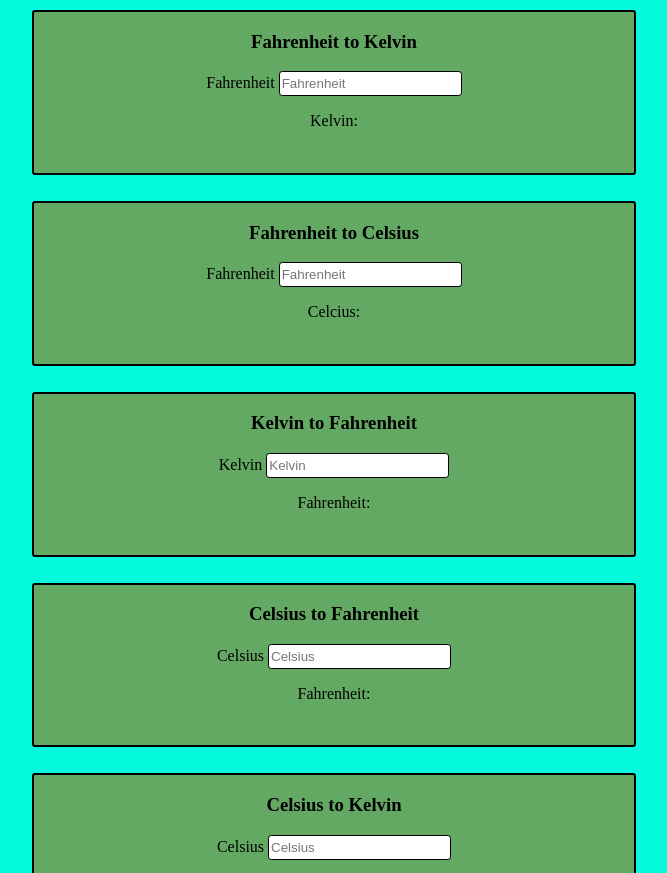
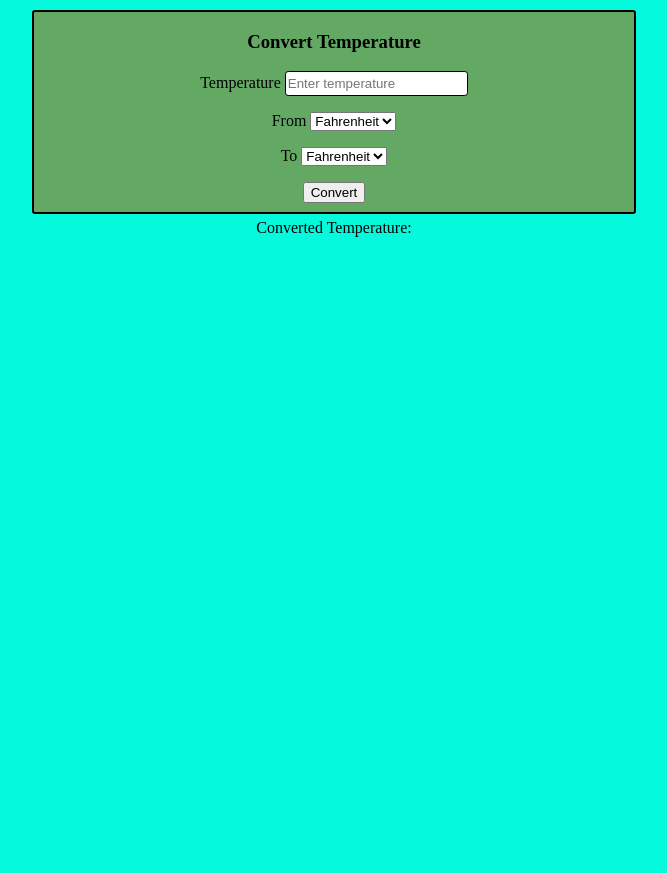
Before and after one commit to jeevanjyothibellana/TemperatureConverter, a plain HTML site: page index.html in a window 1280 px wide. Shown: the part 66-939 px from the top of the page, without its empty margins (306-973 px from the left). Drawn offline with Linux system fonts and the light colour scheme.

Commit message:
Update index.html

```diff
--- a/index.html
+++ b/index.html
@@ -7,67 +7,55 @@
     <title>Temperature Converter</title>
 
     <style>
-
-html{
+        html {
             background: rgb(5, 250, 221);
         }
 
-    .container{
+        .container {
             width: 100%;
             height: 150vh;
-        /* border: 3px solid red; */
-        justify-content: center;
             display: flex;
             align-items: center;
             flex-direction: column;
-        /* flex-wrap: wrap; */
-
-
-
         }
 
-    .box1{
+        .box1 {
             height: 200px;
             width: 600px;
             border: 2px solid black;
             margin: 13px;
             text-align: center;
             background: #ac6d0891;
-        border-radius:3px ;
-
+            border-radius: 3px;
         }
 
-    .heading{
+        .heading {
             font-size: 3rem;
             font-weight: bold;
             color: rgb(0, 0, 0);
         }
 
-    .case1{
+        .case1 {
             text-align: center;
         }
 
-    input{
+        input {
             height: 1.3rem;
             border-radius: .2rem;
             border: 1px solid black;
         }
 
-    input:focus{
+        input:focus {
             border: 2px solid rgb(0, 0, 0);
         }
 
-
-@media (max-width: 500px)
-{
-  .heading{
+        @media (max-width: 500px) {
+            .heading {
                 text-align: center;
                 font-size: 1.5rem;
             }
         }
-
     </style>
-
 
 </head>
 <body>
@@ -76,134 +64,59 @@ html{
     <div class="heading">Temperature Converter</div>
 
     <div class="box1">
-<h3>Fahrenheit to Kelvin</h3>
-
+        <h3>Convert Temperature</h3>
         <p class="case1">
-    <label>Fahrenheit</label>
-    <input id="inputFahrenheit" type="number" placeholder="Fahrenheit" oninput="temperatureConverter(this.value)" onchange="temperatureConverter(this.value)">
+            <label>Temperature</label>
+            <input id="inputTemperature" type="number" placeholder="Enter temperature" oninput="convertTemperature()">
         </p>
-  <p>Kelvin: <span id="outputKelvin"></span></p>
-
-
+        <p>
+            <label>From</label>
+            <select id="selectFrom">
+                <option value="fahrenheit">Fahrenheit</option>
+                <option value="celsius">Celsius</option>
+                <option value="kelvin">Kelvin</option>
+            </select>
+        </p>
+        <p>
+            <label>To</label>
+            <select id="selectTo">
+                <option value="fahrenheit">Fahrenheit</option>
+                <option value="celsius">Celsius</option>
+                <option value="kelvin">Kelvin</option>
+            </select>
+        </p>
+        <button onclick="convertTemperature()">Convert</button>
+        <p>Converted Temperature: <span id="outputTemperature"></span></p>
+    </div>
 </div>
 
+<script>
+    function convertTemperature() {
+        const inputTemperature = parseFloat(document.getElementById("inputTemperature").value);
+        const selectFrom = document.getElementById("selectFrom").value;
+        const selectTo = document.getElementById("selectTo").value;
 
+        let convertedTemperature;
 
-<div class="box1">
-    <h3>Fahrenheit to Celsius</h3>
-    <p class="case1">
-        <label>Fahrenheit</label>
-        <input id="inputf" type="number" placeholder="Fahrenheit" oninput="tconvertor(this.value)" onchange="tconvertor(this.value)">
-      </p>
-      <p>Celcius: <span id="outputCelcius"></span></p>
-
-
-    </div>
-
-
-
-
-<div class="box1">
-    <h3>Kelvin to Fahrenheit</h3>
-    <p class="case1">
-        <label>Kelvin</label>
-        <input id="inputKelvin" type="number" placeholder="Kelvin" oninput="tempConverter(this.value)" onchange="tempConverter(this.value)">
-      </p>
-      <p>Fahrenheit: <span id="outputFahrenheit"></span></p>
-
-
-
-</div>
-
-
-
-<div class="box1">
-    <h3>Celsius to Fahrenheit</h3>
-    <p>
-        <label>Celsius</label>
-        <input id="inputCelsius" type="number" placeholder="Celsius" oninput="temperatConvertor(this.value)" onchange="temperatConvertor(this.value)">
-      </p>
-      <p>Fahrenheit: <span id="outputFah"></span></p>
-
-</div>
-
-
-
-
-
-
-    <div class="box1">
-        <h3>Celsius to Kelvin</h3>
-
-        <p>
-            <label>Celsius</label>
-            <input id="inC" type="number" placeholder="Celsius" oninput="TC(this.value)" onchange="TC(this.value)">
-          </p>
-          <p>Kelvin: <span id="outk"></span></p>
-
-        </div>
-
-        <div class="box1">
-
-            <h3>Kelvin to Celsius</h3>
-            <p class="case1">
-                <label>Kelvin</label>
-                <input id="inpKel" type="number" placeholder="Kelvin" oninput="temCon(this.value)" onchange="temCon(this.value)">
-              </p>
-              <p>Celcius: <span id="otc"></span></p>
-            </div>
-
-
-
-</div>
-
-
-
-
-
-
-<!-- javaScript code starts -->
-
-<script>
-function temperatureConverter(valNum) {
-  valNum = parseFloat(valNum);
-  document.getElementById("outputKelvin").innerHTML=((valNum-32)/1.8)+273.15;
+        if (selectFrom === "fahrenheit" && selectTo === "celsius") {
+            convertedTemperature = (inputTemperature - 32) / 1.8;
+        } else if (selectFrom === "fahrenheit" && selectTo === "kelvin") {
+            convertedTemperature = (inputTemperature - 32) / 1.8 + 273.15;
+        } else if (selectFrom === "celsius" && selectTo === "fahrenheit") {
+            convertedTemperature = (inputTemperature * 1.8) + 32;
+        } else if (selectFrom === "celsius" && selectTo === "kelvin") {
+            convertedTemperature = inputTemperature + 273.15;
+        } else if (selectFrom === "kelvin" && selectTo === "fahrenheit") {
+            convertedTemperature = (inputTemperature - 273.15) * 1.8 + 32;
+        } else if (selectFrom === "kelvin" && selectTo === "celsius") {
+            convertedTemperature = inputTemperature - 273.15;
+        } else {
+            convertedTemperature = inputTemperature; // No conversion needed
         }
 
-
-function tempConverter(valNum) {
-  valNum = parseFloat(valNum);
-  document.getElementById("outputFahrenheit").innerHTML=((valNum-273.15)*1.8)+32;
+        document.getElementById("outputTemperature").innerHTML = convertedTemperature.toFixed(2);
     }
-
-
-function temperatConvertor(valNum) {
-  valNum = parseFloat(valNum);
-  document.getElementById("outputFah").innerHTML=(valNum*1.8)+32;
-}
-
-
-function tconvertor(valNum) {
-  valNum = parseFloat(valNum);
-  document.getElementById("outputCelcius").innerHTML=(valNum-32)/1.8;
-}
-
-function TC(valNum) {
-  valNum = parseFloat(valNum);
-  document.getElementById("outk").innerHTML=valNum+273.15;
-}
-
-function temCon(valNum) {
-  valNum = parseFloat(valNum);
-  document.getElementById("otc").innerHTML=valNum-273.15;
-}
-
 </script>
-
-
-<!-- javaScript CODE END -->
-
-
 
 </body>
 </html>
```
Lines whose indentation alone changed are shown as unchanged.
